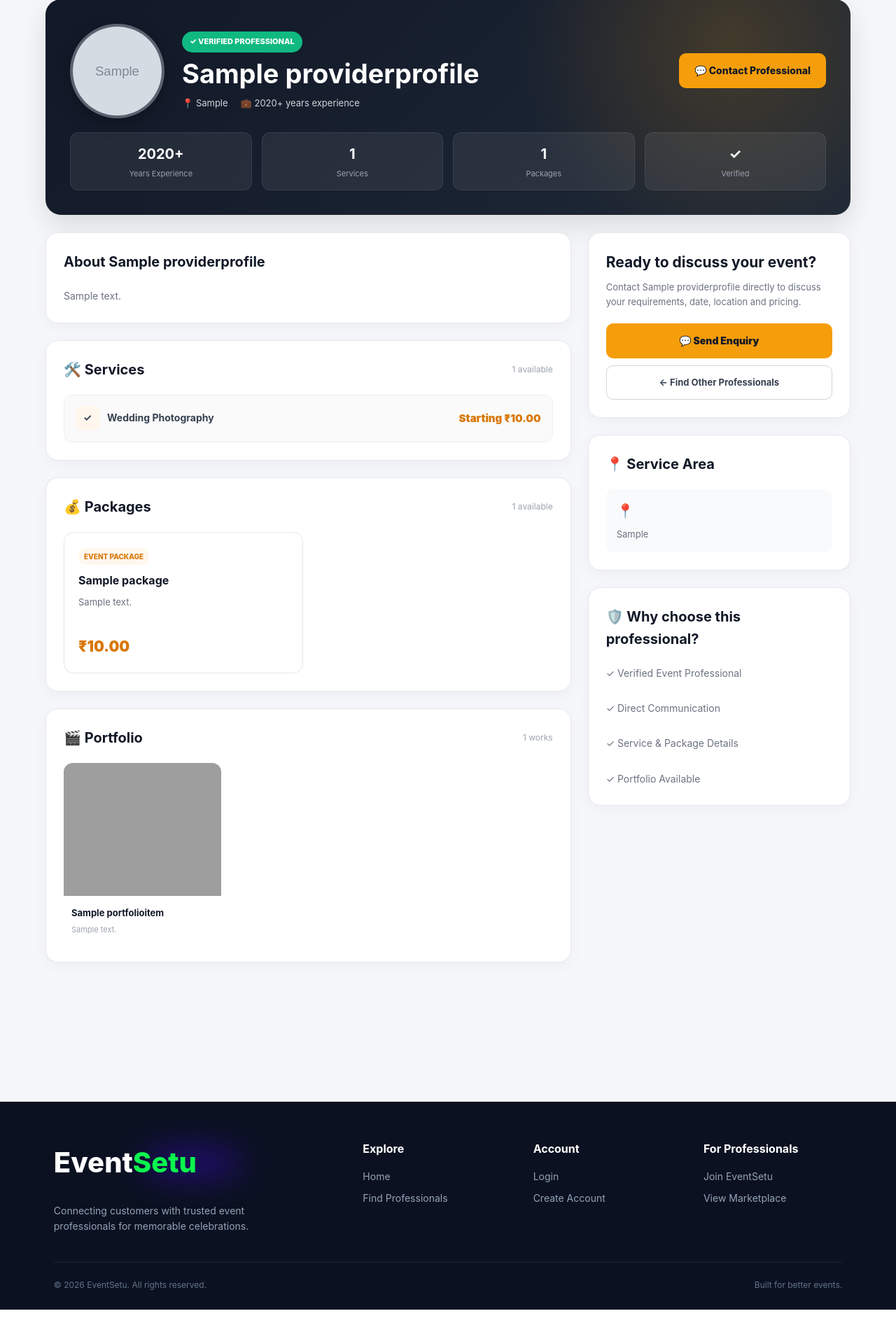
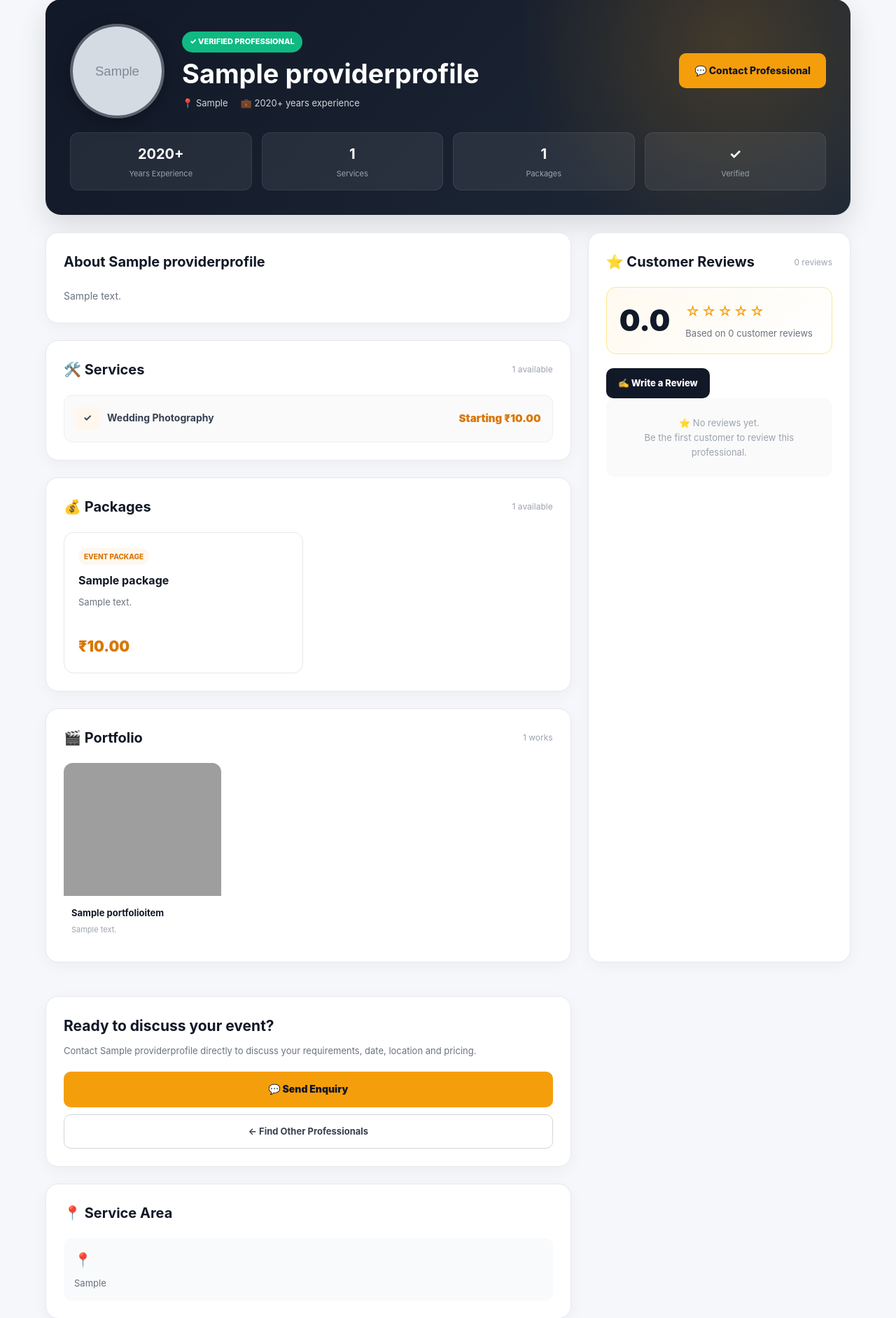
Before and after one commit to gktradeofficial/EventConnect, a Django app: page /professionals/1/ in a window 1280 px wide. Shown: the part 140-2023 px from the top of the page at 70% size. Run offline with Django 5.2, Linux system fonts and the light colour scheme; data comes from the database, SQL or seed files in the repository; tables that the repository leaves empty hold one stand-in row (values such as "Sample post"); grey boxes marked "Sample" are stand-in pictures; grey boxes are pictures that could not be loaded.

Commit message:
Add customer reviews and ratings

```diff
--- a/config/settings.py
+++ b/config/settings.py
@@ -26,7 +26,7 @@ SECRET_KEY = os.environ.get(
     'django-insecure-0-8&w0cp(^t26#+c-67v#3_yfxou^m#ffpg6q_(atve=w%a$8g'
 )
 # SECURITY WARNING: don't run with debug turned on in production!
-DEBUG = False
+DEBUG = True
 
 ALLOWED_HOSTS = [
     'eventconnect-jtap.onrender.com',
--- a/marketplace/models.py
+++ b/marketplace/models.py
@@ -191,3 +191,28 @@ class Enquiry(models.Model):
 
     def __str__(self):
         return f"{self.customer.username} → {self.provider.business_name}"
+
+class Review(models.Model):
+
+    provider = models.ForeignKey(
+        ProviderProfile,
+        on_delete=models.CASCADE,
+        related_name='reviews'
+    )
+
+    customer = models.ForeignKey(
+        User,
+        on_delete=models.CASCADE,
+        related_name='given_reviews'
+    )
+
+    rating = models.PositiveIntegerField()
+
+    comment = models.TextField(blank=True)
+
+    created_at = models.DateTimeField(
+        auto_now_add=True
+    )
+
+    def __str__(self):
+        return f"{self.provider.business_name} - {self.rating}"
--- a/marketplace/urls.py
+++ b/marketplace/urls.py
@@ -106,11 +106,6 @@ urlpatterns = [
         name='delete_service'
     ),
 
-    path(
-        'portfolio/<int:portfolio_id>/edit/',
-        views.edit_portfolio,
-        name='edit_portfolio'
-    ),
 
     path(
         'availability/<int:availability_id>/edit/',
@@ -128,12 +123,18 @@ urlpatterns = [
         'portfolio/<int:portfolio_id>/edit/',
         views.edit_portfolio,
         name='edit_portfolio'
-),
+    ),
 
     path(
         'portfolio/<int:portfolio_id>/delete/',
         views.delete_portfolio,
         name='delete_portfolio'
-),
+    ),
+
+   path(
+        '<int:provider_id>/review/',
+        views.add_review,
+        name='add_review'
+    ),
 
 ]
--- a/marketplace/views.py
+++ b/marketplace/views.py
@@ -1,10 +1,11 @@
 from django.shortcuts import render, redirect, get_object_or_404
-from django.db.models import Q
+from django.db.models import Q, Avg
+from .forms import ReviewForm
 from django.contrib.auth.decorators import login_required
 
 from .models import (ProviderProfile, Service, Enquiry,
     ProviderService, Package, PortfolioItem,
-    Availability
+    Availability, Review
 )
 
 def find_professionals(request):
@@ -65,6 +66,19 @@ def professional_detail(request, provider_id):
         is_verified=True
     )
 
+    reviews = provider.reviews.select_related(
+        'customer'
+    ).order_by('-created_at')
+
+    average_rating = reviews.aggregate(
+        avg=Avg('rating')
+    )['avg']
+
+    if average_rating:
+        average_rating = round(average_rating, 1)
+    else:
+        average_rating = 0
+
     return render(
         request,
         'marketplace/professional_detail.html',
@@ -77,6 +91,7 @@ def professional_detail(request, provider_id):
             'portfolio': provider.portfolio.all()
         }
     )
+
 
 
 @login_required
@@ -745,3 +760,45 @@ def delete_portfolio(request, portfolio_id):
         portfolio.delete()
 
     return redirect('professional_dashboard')
+
+
+def add_review(request, provider_id):
+
+    if not request.user.is_authenticated:
+        return redirect('login')
+
+    provider = get_object_or_404(
+        ProviderProfile,
+        id=provider_id
+    )
+
+    if request.method == 'POST':
+
+        form = ReviewForm(request.POST)
+
+        if form.is_valid():
+
+            review = form.save(commit=False)
+
+            review.provider = provider
+            review.customer = request.user
+
+            review.save()
+
+            return redirect(
+                'professional_detail',
+                provider_id=provider.id
+            )
+
+    else:
+
+        form = ReviewForm()
+
+    return render(
+        request,
+        'marketplace/add_review.html',
+        {
+            'form': form,
+            'provider': provider,
+        }
+    )
--- a/templates/marketplace/professional_detail.html
+++ b/templates/marketplace/professional_detail.html
@@ -516,6 +516,123 @@
 
     }
 
+    /* =========================
+    REVIEWS
+    ========================= */
+
+    .reviews-summary {
+        display: flex;
+        align-items: center;
+        gap: 22px;
+        padding: 18px;
+        background: linear-gradient(135deg, #fffaf0, #ffffff);
+        border: 1px solid #fde68a;
+        border-radius: 14px;
+        margin-bottom: 20px;
+    }
+
+    .rating-big {
+        font-size: 42px;
+        font-weight: 900;
+        color: #111827;
+        line-height: 1;
+    }
+
+    .rating-info {
+        display: flex;
+        flex-direction: column;
+        gap: 5px;
+    }
+
+    .stars {
+        color: #f59e0b;
+        font-size: 20px;
+        letter-spacing: 2px;
+    }
+
+    .rating-info span {
+        color: #6b7280;
+        font-size: 13px;
+    }
+
+    .review-button {
+        display: inline-flex;
+        align-items: center;
+        justify-content: center;
+        gap: 7px;
+        padding: 11px 17px;
+        background: #111827;
+        color: white;
+        text-decoration: none;
+        border-radius: 10px;
+        font-size: 13px;
+        font-weight: 800;
+        transition: .2s;
+    }
+
+    .review-button:hover {
+        background: #f59e0b;
+        color: #111827;
+        transform: translateY(-2px);
+    }
+
+    .review-item {
+        padding: 18px 0;
+        border-bottom: 1px solid #edf0f3;
+    }
+
+    .review-item:last-child {
+        border-bottom: none;
+        padding-bottom: 0;
+    }
+
+    .review-top {
+        display: flex;
+        justify-content: space-between;
+        align-items: center;
+        gap: 15px;
+    }
+
+    .reviewer-name {
+        font-weight: 800;
+        color: #111827;
+        font-size: 14px;
+    }
+
+    .review-date {
+        color: #9ca3af;
+        font-size: 11px;
+    }
+
+    .review-comment {
+        color: #6b7280;
+        font-size: 13px;
+        line-height: 1.7;
+        margin-top: 8px;
+    }
+
+    .no-reviews {
+        padding: 25px;
+        text-align: center;
+        background: #fafafa;
+        border-radius: 12px;
+        color: #9ca3af;
+        font-size: 13px;
+    }
+
+    @media (max-width: 650px) {
+        .reviews-summary {
+            flex-direction: column;
+            align-items: flex-start;
+        }
+
+        .review-top {
+            align-items: flex-start;
+            flex-direction: column;
+            gap: 4px;
+        }
+    }
+
 </style>
 
 
@@ -918,7 +1035,139 @@
             </section>
 
 
+
         </div>
+
+
+        <!-- REVIEWS -->
+
+        <section class="card">
+
+            <div class="card-title">
+
+                <h2>
+                    ⭐ Customer Reviews
+                </h2>
+
+                <span>
+                    {{ reviews|length }} reviews
+                </span>
+
+            </div>
+
+
+            <!-- RATING SUMMARY -->
+
+            <div class="reviews-summary">
+
+                <div class="rating-big">
+                    {{ average_rating|default:"0.0" }}
+                </div>
+
+                <div class="rating-info">
+
+                    <div class="stars">
+                        {% if average_rating >= 4.5 %}
+                            ★★★★★
+                        {% elif average_rating >= 3.5 %}
+                            ★★★★☆
+                        {% elif average_rating >= 2.5 %}
+                            ★★★☆☆
+                        {% elif average_rating >= 1.5 %}
+                            ★★☆☆☆
+                        {% elif average_rating >= 0.5 %}
+                            ★☆☆☆☆
+                        {% else %}
+                            ☆☆☆☆☆
+                        {% endif %}
+                    </div>
+
+                    <span>
+                        Based on {{ reviews|length }} customer reviews
+                    </span>
+
+                </div>
+
+            </div>
+
+
+            <!-- WRITE REVIEW -->
+
+            <a
+                href="{% url 'add_review' provider.id %}"
+                class="review-button"
+            >
+                ✍️ Write a Review
+            </a>
+
+
+            <!-- REVIEWS LIST -->
+
+            {% if reviews %}
+
+                {% for review in reviews %}
+
+                    <div class="review-item">
+
+                        <div class="review-top">
+
+                            <div>
+
+                                <div class="reviewer-name">
+                                    {{ review.customer.username }}
+                                </div>
+
+                                <div class="stars">
+                                    {% if review.rating == 5 %}
+                                        ★★★★★
+                                    {% elif review.rating == 4 %}
+                                        ★★★★☆
+                                    {% elif review.rating == 3 %}
+                                        ★★★☆☆
+                                    {% elif review.rating == 2 %}
+                                        ★★☆☆☆
+                                    {% else %}
+                                        ★☆☆☆☆
+                                    {% endif %}
+                                </div>
+
+                            </div>
+
+                            <div class="review-date">
+                                {{ review.created_at|date:"d M Y" }}
+                            </div>
+
+                        </div>
+
+
+                        {% if review.comment %}
+
+                            <div class="review-comment">
+                                {{ review.comment }}
+                            </div>
+
+                        {% endif %}
+
+                    </div>
+
+                {% endfor %}
+
+            {% else %}
+
+                <div class="no-reviews">
+
+                    ⭐ No reviews yet.
+
+                    <br>
+
+                    Be the first customer to review this professional.
+
+                </div>
+
+            {% endif %}
+
+        </section>
+
 
 
         <!-- RIGHT SIDEBAR -->
```
Also changed, not shown: marketplace/admin.py (+23 -0 lines), marketplace/forms.py (added, +37 -0 lines), templates/marketplace/add_review.html (added, +230 -0 lines), marketplace/migrations/0005_review.py (added).
